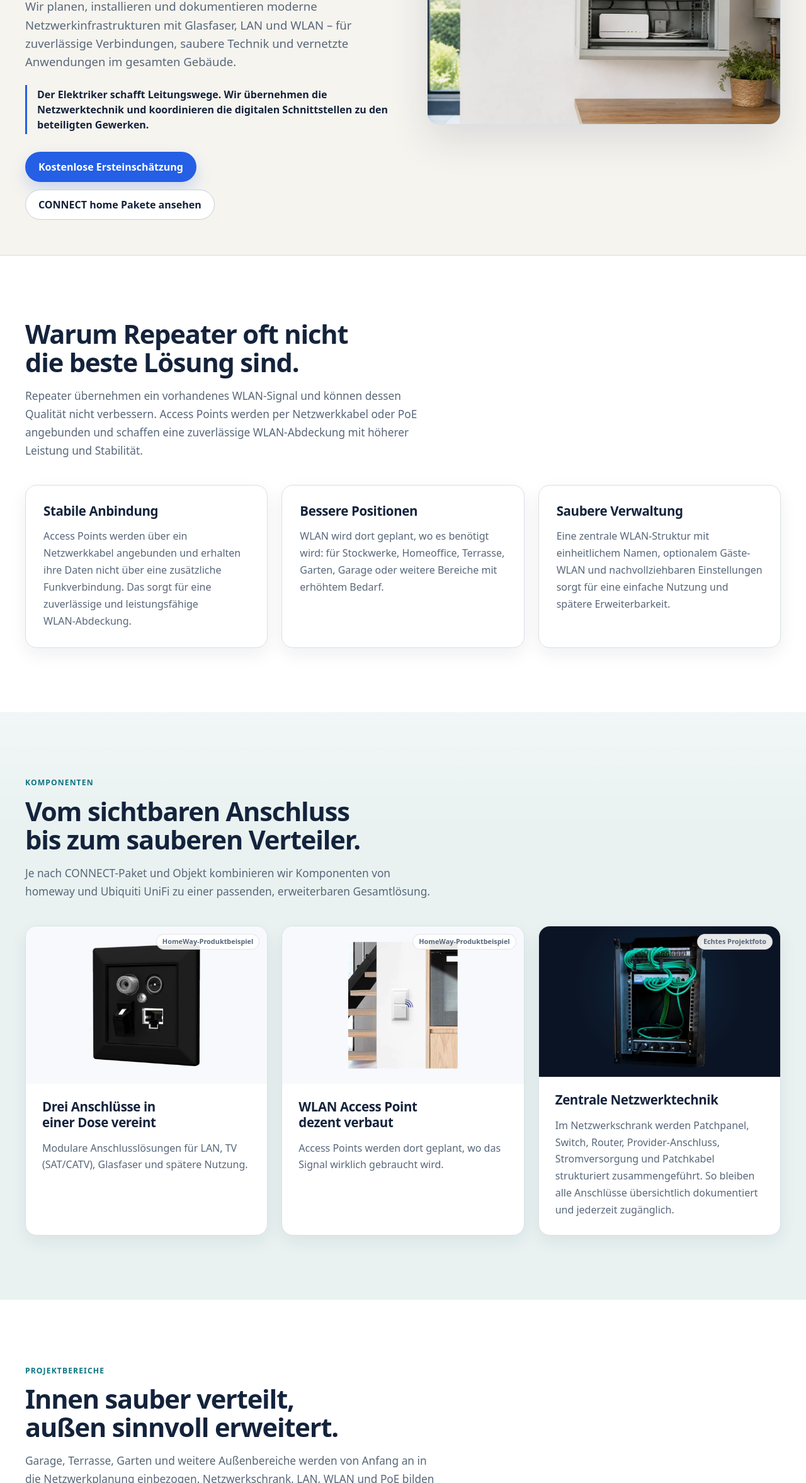
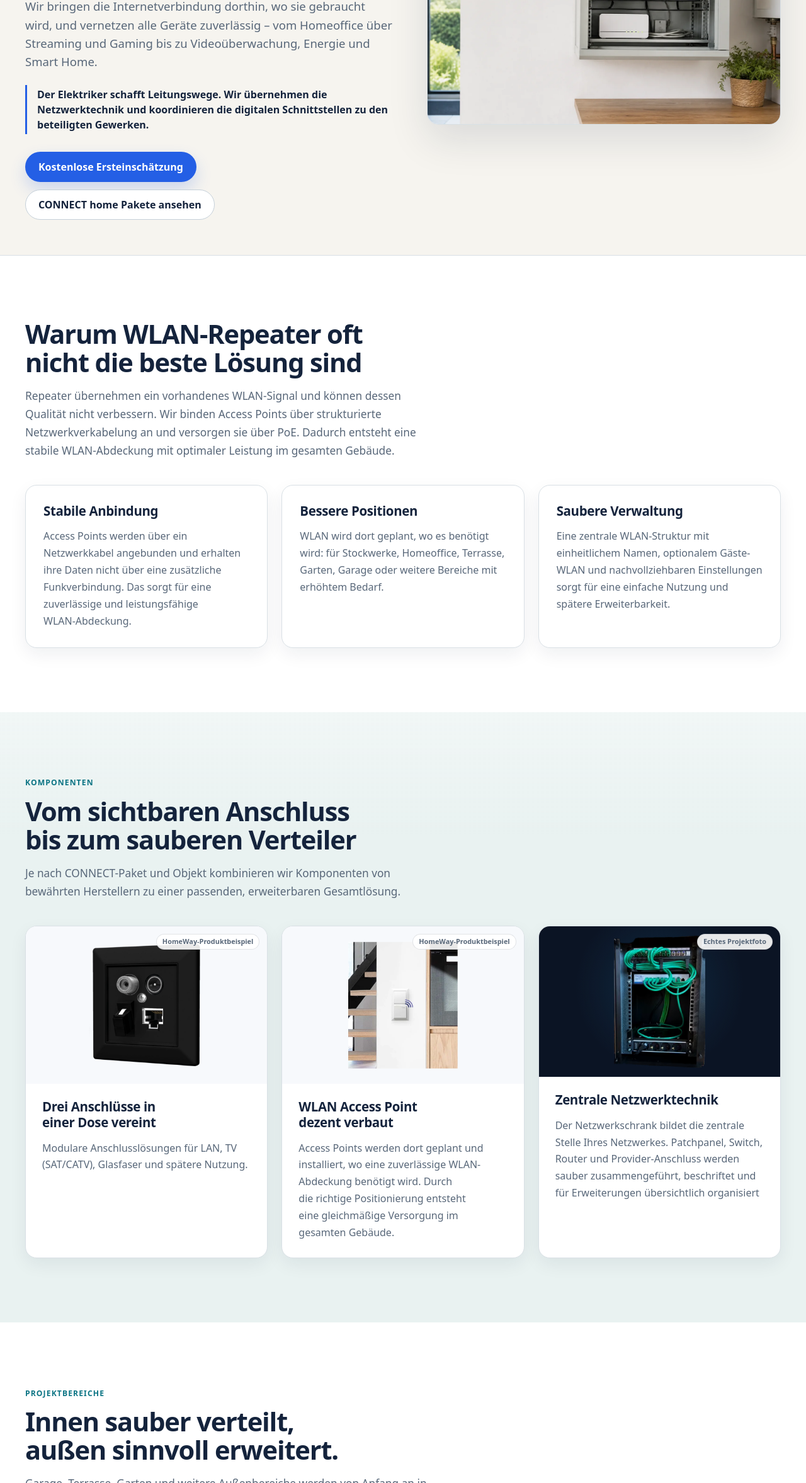
Before and after one commit to Progress654/Progress654.github.io, a website built with Vite: page test1/heimnetz-glasfaserplaner.html in a window 1280 px wide. Shown: the part 445-2800 px from the top of the page at 63% size. Built offline with nearby package versions, Linux system fonts and the light colour scheme.

Commit message:
Update heimnetz-glasfaserplaner.html

```diff
--- a/test1/heimnetz-glasfaserplaner.html
+++ b/test1/heimnetz-glasfaserplaner.html
@@ -30,8 +30,8 @@
         <div>
           <nav class="breadcrumb" aria-label="Brotkrümelnavigation"><a href="index.html">Start</a> / Heimnetz- & Glasfaser Planer</nav>
           <p class="eyebrow">Wien · Niederösterreich · Burgenland</p>
-          <h1>Digitale Infrastruktur für Ihr Zuhause.</h1>
-          <p class="lead">Wir planen, installieren und dokumentieren moderne Netzwerkinfrastrukturen mit Glasfaser, LAN und WLAN – für zuverlässige Verbindungen, saubere Technik und vernetzte Anwendungen im gesamten Gebäude.</p>
+          <h1>Heimnetz, das einfach funktioniert</h1>
+          <p class="lead">Wir bringen die Internetverbindung dorthin, wo sie gebraucht wird, und vernetzen alle Geräte zuverlässig – vom Homeoffice über Streaming und Gaming bis zu Videoüberwachung, Energie und Smart Home.</p>
           <p class="claim">Der Elektriker schafft Leitungswege. Wir übernehmen die Netzwerktechnik und koordinieren die digitalen Schnittstellen zu den beteiligten Gewerken.</p>
           <div class="hero-actions"><a class="button" href="kontakt.html?anliegen=planung#projektformular">Kostenlose Ersteinschätzung</a><a class="button-secondary" href="#neubau-sanierung">CONNECT home Pakete ansehen</a></div>
         </div>
@@ -64,8 +64,8 @@
 
 <section class="section">
   <div class="section-inner">
-    <div class="section-head"><h2>Warum Repeater oft nicht die beste Lösung sind.</h2>
-      <p>Repeater übernehmen ein vorhandenes WLAN-Signal und können dessen Qualität nicht verbessern. Access Points werden per Netzwerkkabel oder PoE angebunden und schaffen eine zuverlässige WLAN-Abdeckung mit höherer Leistung und Stabilität.</p></div><div class="grid three"><div class="card"><h3>Stabile Anbindung</h3><p>Access Points werden über ein Netzwerkkabel angebunden und erhalten ihre Daten nicht über eine zusätzliche Funkverbindung. Das sorgt für eine zuverlässige und leistungsfähige WLAN-Abdeckung.</p>
+    <div class="section-head"><h2>Warum WLAN-Repeater oft nicht die beste Lösung sind</h2>
+      <p>Repeater übernehmen ein vorhandenes WLAN-Signal und können dessen Qualität nicht verbessern. Wir binden Access Points über strukturierte Netzwerkverkabelung an und versorgen sie über PoE. Dadurch entsteht eine stabile WLAN-Abdeckung mit optimaler Leistung im gesamten Gebäude.</p></div><div class="grid three"><div class="card"><h3>Stabile Anbindung</h3><p>Access Points werden über ein Netzwerkkabel angebunden und erhalten ihre Daten nicht über eine zusätzliche Funkverbindung. Das sorgt für eine zuverlässige und leistungsfähige WLAN-Abdeckung.</p>
       </div>
         <div class="card"><h3>Bessere Positionen</h3><p>WLAN wird dort geplant, wo es benötigt wird: für Stockwerke, Homeoffice, Terrasse, Garten, Garage oder weitere Bereiche mit erhöhtem Bedarf.</p>
         </div>
@@ -77,11 +77,11 @@
 
     <section class="section teal">
       <div class="section-inner">
-        <div class="section-head"><p class="eyebrow">Komponenten</p><h2>Vom sichtbaren Anschluss bis zum sauberen Verteiler.</h2><p>Je nach CONNECT-Paket und Objekt kombinieren wir Komponenten von homeway und Ubiquiti UniFi zu einer passenden, erweiterbaren Gesamtlösung.</p></div>
+        <div class="section-head"><p class="eyebrow">Komponenten</p><h2>Vom sichtbaren Anschluss bis zum sauberen Verteiler</h2><p>Je nach CONNECT-Paket und Objekt kombinieren wir Komponenten von bewährten Herstellern zu einer passenden, erweiterbaren Gesamtlösung.</p></div>
         <div class="grid three">
-          <article class="card product-card"><img src="assets/images/homeway-one-fiber-complete-anthrazit.webp" alt="HomeWay one.fiber Anschlussdose in Anthrazit mit Netzwerk- und Medienanschlüssen" width="1181" height="1247" decoding="async" loading="lazy"><div class="media-copy"><h3>Drei Anschlüsse in einer Dose vereint</h3><p>Modulare Anschlusslösungen für LAN, TV (SAT/CATV), Glasfaser und spätere Nutzung.</p></div></article>
-          <article class="card product-card"><img src="assets/images/wlan.webp" alt="Dezente homeway WLAN-Wandlösung in einem modernen Wohnbereich" width="566" height="658" decoding="async" loading="lazy"><div class="media-copy"><h3>WLAN Access Point dezent verbaut</h3><p>Access Points werden dort geplant, wo das Signal wirklich gebraucht wird.</p></div></article>
-          <article class="card media-card real-project-card cabinet-photo-card"><img src="assets/images/projekt-netzwerkschrank-echt.png" alt="Netzwerkwandschrank mit grünen Patchkabeln, Patchpanel, Switch und Stromverteilung" width="204" height="299" decoding="async" loading="lazy"><div class="media-copy"><h3>Zentrale Netzwerktechnik</h3><p>Im Netzwerkschrank werden Patchpanel, Switch, Router, Provider-Anschluss, Stromversorgung und Patchkabel strukturiert zusammengeführt. So bleiben alle Anschlüsse übersichtlich dokumentiert und jederzeit zugänglich.</p></div></article>
+          <article class="card product-card"><img src="assets/images/homeway-one-fiber-complete-anthrazit.webp" alt="homeway one.fiber Anschlussdose in Anthrazit mit Netzwerk- und Medienanschlüssen" width="1181" height="1247" decoding="async" loading="lazy"><div class="media-copy"><h3>Drei Anschlüsse in einer Dose vereint</h3><p>Modulare Anschlusslösungen für LAN, TV (SAT/CATV), Glasfaser und spätere Nutzung.</p></div></article>
+          <article class="card product-card"><img src="assets/images/wlan.webp" alt="Dezente homeway WLAN-Wandlösung in einem modernen Wohnbereich" width="566" height="658" decoding="async" loading="lazy"><div class="media-copy"><h3>WLAN Access Point dezent verbaut</h3><p>Access Points werden dort geplant und installiert, wo eine zuverlässige WLAN-Abdeckung benötigt wird. Durch die richtige Positionierung entsteht eine gleichmäßige Versorgung im gesamten Gebäude.</p></div></article>
+          <article class="card media-card real-project-card cabinet-photo-card"><img src="assets/images/projekt-netzwerkschrank-echt.png" alt="Netzwerkwandschrank mit grünen Patchkabeln, Patchpanel, Switch und Stromverteilung" width="204" height="299" decoding="async" loading="lazy"><div class="media-copy"><h3>Zentrale Netzwerktechnik</h3><p>Der Netzwerkschrank bildet die zentrale Stelle Ihres Netzwerkes. Patchpanel, Switch, Router und Provider-Anschluss werden sauber zusammengeführt, beschriftet und für Erweiterungen übersichtlich organisiert</p></div></article>
         </div>
       </div>
     </section>
@@ -89,9 +89,9 @@
       <div class="section-inner">
         <div class="section-head narrow"><p class="eyebrow">Projektbereiche</p><h2>Innen sauber verteilt, außen sinnvoll erweitert.</h2><p>Garage, Terrasse, Garten und weitere Außenbereiche werden von Anfang an in die Netzwerkplanung einbezogen. Netzwerkschrank, LAN, WLAN und PoE bilden eine gemeinsame Infrastruktur – statt späterer Insellösungen.</p></div>
         <div class="grid three visual-grid">
-          <article class="card media-card compact"><img src="assets/images/generated-fiber-router-cabinet.webp" alt="Glasfaserabschluss, Router und Switch in einem geordneten Verteilerbereich" width="1672" height="941" decoding="async" loading="lazy"><div class="media-copy"><h3>Glasfaser & Router</h3><p>Provider-Anschluss, Router, Switch und Patchpanel werden sinnvoll miteinander verbunden und übersichtlich dokumentiert. Bei Glasfaser wird der ONT (Glasfaserabschluss) fachgerecht in die Netzwerkinfrastruktur eingebunden.</p></div></article>
-          <article class="card media-card compact"><img src="assets/images/generated-garage-garden-wifi.webp" alt="Garage und Garten mit Outdoor-WLAN und Netzwerkabdeckung" width="1672" height="941" decoding="async" loading="lazy"><div class="media-copy"><h3>Garage & Garten</h3><p>Außenbereiche wie Garage, Gartenhaus und Terrasse werden mit WLAN, LAN und PoE für Anwendungen wie Wallbox, Kameras oder Torsteuerung von Anfang an in die Netzwerkplanung einbezogen.</p></div></article>
-          <article class="card media-card compact"><img src="assets/images/schema-digital-home.svg" alt="Schema mit PV, Wallbox, Wärmepumpe, Sicherheit und Smart Home am zentralen Netzwerk" width="1672" height="941" decoding="async" loading="lazy"><div class="media-copy"><h3>Energie & Smart Home</h3><p>Netzwerkanforderungen für PV, Speicher, Wallbox, Wärmepumpe und Smart-Home-Systeme werden frühzeitig berücksichtigt. Die technische Umsetzung erfolgt in Abstimmung mit den jeweiligen Fachpartnern.</p></div></article>
+          <article class="card media-card compact"><img src="assets/images/generated-fiber-router-cabinet.webp" alt="Glasfaserabschluss, Router und Switch in einem geordneten Verteilerbereich" width="1672" height="941" decoding="async" loading="lazy"><div class="media-copy"><h3>Glasfaser & Router</h3><p>Der Provideranschluss wird sauber in die zentrale Netzwerkinfrastruktur eingebunden. Bei Glasfaser werden ONT und Router sinnvoll im Netzwerkschrank integriert, damit die Internetleistung über die strukturierte Verkabelung zuverlässig im gesamten Gebäude verteilt werden kann.</p></div></article>
+          <article class="card media-card compact"><img src="assets/images/generated-garage-garden-wifi.webp" alt="Garage und Garten mit Outdoor-WLAN und Netzwerkabdeckung" width="1672" height="941" decoding="async" loading="lazy"><div class="media-copy"><h3>Garage & Garten</h3><p>Auch Außenbereiche werden von Anfang an mitgedacht. Garage, Gartenhaus und Terrasse werden in die Netzwerkplanung einbezogen – mit passenden Anschlüssen für WLAN, LAN und PoE, zum Beispiel für Kameras, Wallbox oder weitere vernetzte Anwendungen.</p></div></article>
+          <article class="card media-card compact"><img src="assets/images/schema-digital-home.svg" alt="Schema mit PV, Wallbox, Wärmepumpe, Sicherheit und Smart Home am zentralen Netzwerk" width="1672" height="941" decoding="async" loading="lazy"><div class="media-copy"><h3>Energie & Smart Home</h3><p>Die Netzwerkinfrastruktur für moderne Gebäudetechnik. Anforderungen von PV, Speicher, Wallbox, Wärmepumpe und Smart-Home-Systemen werden frühzeitig berücksichtigt. Wir schaffen die notwendige Netzwerkbasis und stimmen die Schnittstellen mit den jeweiligen Fachpartnern ab.</p></div></article>
         </div>
       </div>
     </section>
```
